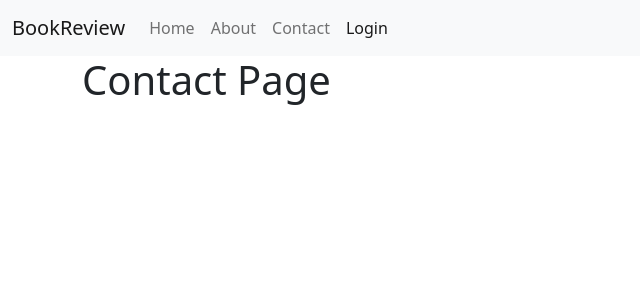
After one commit to SirAsari/My-Python-Files, a Django app: template DigiUp/projectDjango/bookreviewsproject/book/templates/contact.html in a window 1280 px wide. The commit adds this page. Shown: the top 300 px of the page, without its empty margins (0-640 px from the left). Run offline with Django 3.2, Linux system fonts and the light colour scheme; the template is opened without the code that fills it, so the values that code supplies are empty.

Commit message:
Completed bookreviews project

```diff
--- a/DigiUp/projectDjango/bookreviewsproject/book/templates/about.html
+++ b/DigiUp/projectDjango/bookreviewsproject/book/templates/about.html
@@ -1,3 +1,5 @@
+{% extends 'base.html' %}
+{% block content %}
 <!DOCTYPE html>
 <html lang="en">
 
@@ -16,3 +18,4 @@
 </body>
 
 </html>
+{% endblock content %}
--- /dev/null
+++ b/DigiUp/projectDjango/bookreviewsproject/book/templates/base.html
@@ -0,0 +1,51 @@
+<!DOCTYPE html>
+<html>
+
+<head>
+    <title>BookReviews App</title>
+    <!-- CSS only -->
+    <link href="https://cdn.jsdelivr.net/npm/bootstrap@5.2.3/dist/css/bootstrap.min.css" rel="stylesheet"
+        integrity="sha384-rbsA2VBKQhggwzxH7pPCaAqO46MgnOM80zW1RWuH61DGLwZJEdK2Kadq2F9CUG65" crossorigin="anonymous" />
+    <!-- JavaScript Bundle with Popper -->
+    <script src="https://cdn.jsdelivr.net/npm/bootstrap@5.2.3/dist/js/bootstrap.bundle.min.js"
+        integrity="sha384-kenU1KFdBIe4zVF0s0G1M5b4hcpxyD9F7jL+jjXkk+Q2h455rYXK/7HAuoJl+0I4"
+        crossorigin="anonymous"></script>
+    <meta name="viewport" content="width=device-width, initial-scale=1" />
+</head>
+
+<body>
+    <nav class="navbar navbar-expand-lg bg-light">
+        <div class="container-fluid">
+            <a class="navbar-brand" href="#">BookReview</a>
+            <button class="navbar-toggler" type="button" data-bs-toggle="collapse"
+                data-bs-target="#navbarSupportedContent" aria-controls="navbarSupportedContent" aria-expanded="false"
+                aria-label="Toggle navigation">
+                <span class="navbar-toggler-icon"></span>
+            </button>
+            <div class="collapse navbar-collapse" id="navbarSupportedContent">
+                <ul class="navbar-nav me-auto mb-2 mb-lg-0">
+                    <li class="nav-item">
+                        <a class="nav-link" href="{% url 'home' %}">Home</a>
+                    </li>
+                    <li class="nav-item">
+                        <a class="nav-link" href="{% url 'about' %}">About</a>
+                    </li>
+                    <li class="nav-item">
+                        <a class="nav-link" href="{% url 'contact' %}">Contact</a>
+                    </li>
+                    <ul class="navbar-nav mb-2 mb-lg-0 d-flex">
+                        <li class="nav-item d-flex justify-content-end">
+                            <a class="nav-link active" aria-current="page" href="{% url 'admin:index' %}">Login</a>
+                        </li>
+                    </ul>
+                </ul>
+            </div>
+        </div>
+    </nav>
+    <div class="container">
+        {% block content %}
+        {% endblock content %}
+    </div>
+</body>
+
+</html>
--- /dev/null
+++ b/DigiUp/projectDjango/bookreviewsproject/book/templates/contact.html
@@ -0,0 +1,4 @@
+{% extends 'base.html' %}
+{% block content %}
+<h1>Contact Page</h1>
+{% endblock content %}
--- a/DigiUp/projectDjango/bookreviewsproject/bookreviews/urls.py
+++ b/DigiUp/projectDjango/bookreviewsproject/bookreviews/urls.py
@@ -22,7 +22,9 @@ from django.conf import settings
 urlpatterns = [
 path('admin/', admin.site.urls),
 path('',bookView.home,name='home'),
-path('about/',bookView.about,name='about')
+path('about/',bookView.about,name='about'),
+path('contact/',bookView.contact,name='contact'),
+path('book/<int:book_id>/', bookView.book_detail ,name='book_detail'),
 ]
 urlpatterns += static(settings.MEDIA_URL,
 document_root=settings.MEDIA_ROOT)
```
Also changed, not shown: DigiUp/projectDjango/bookreviewsproject/book/templates/detail.html (added, +16 -0 lines), DigiUp/projectDjango/bookreviewsproject/book/templates/home.html (+5 -3 lines), DigiUp/projectDjango/bookreviewsproject/book/views.py (+8 -0 lines), DigiUp/projectDjango/bookreviewsproject/db.sqlite3, DigiUp/projectDjango/bookreviewsproject/media/movie/images/logo_wk.png (added).
